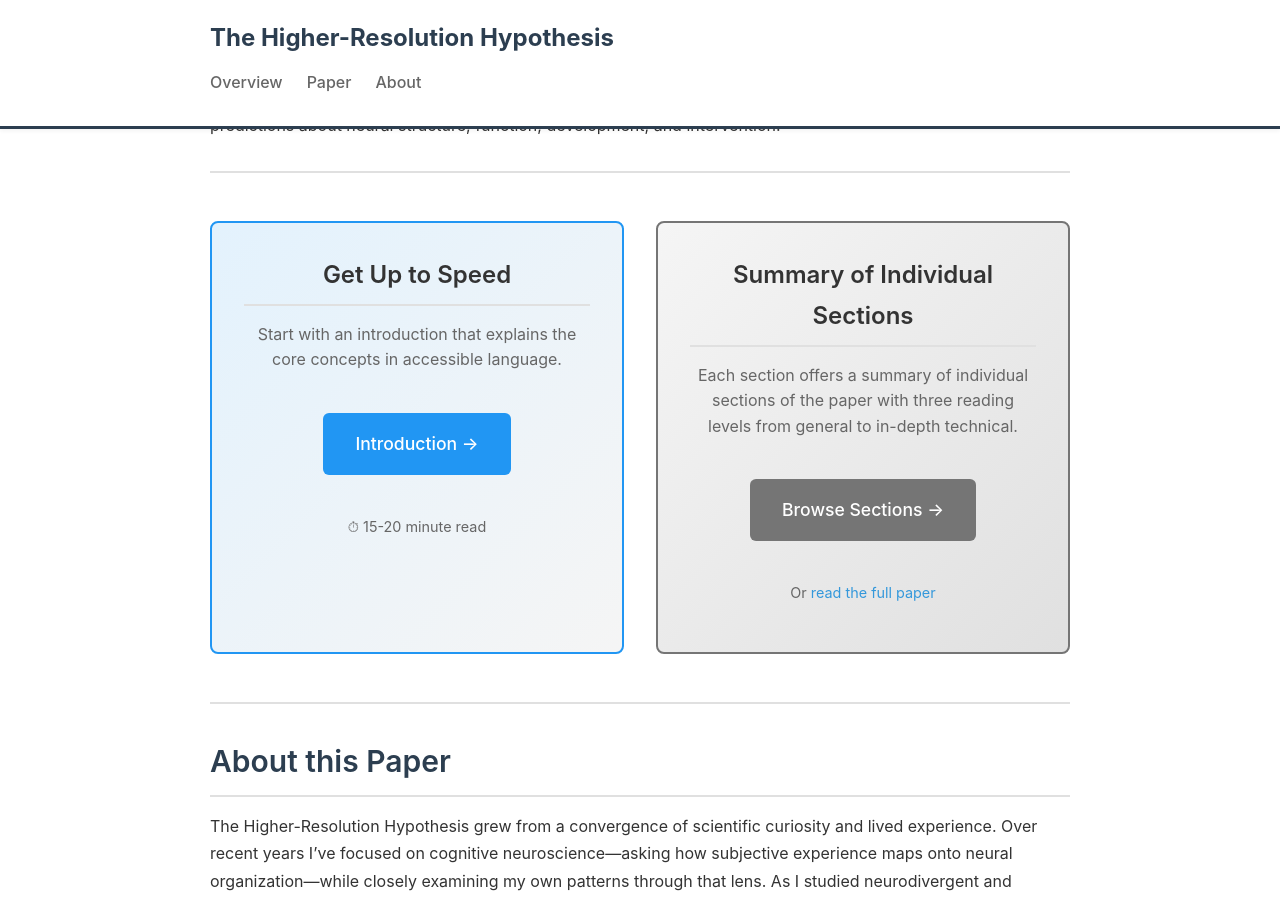
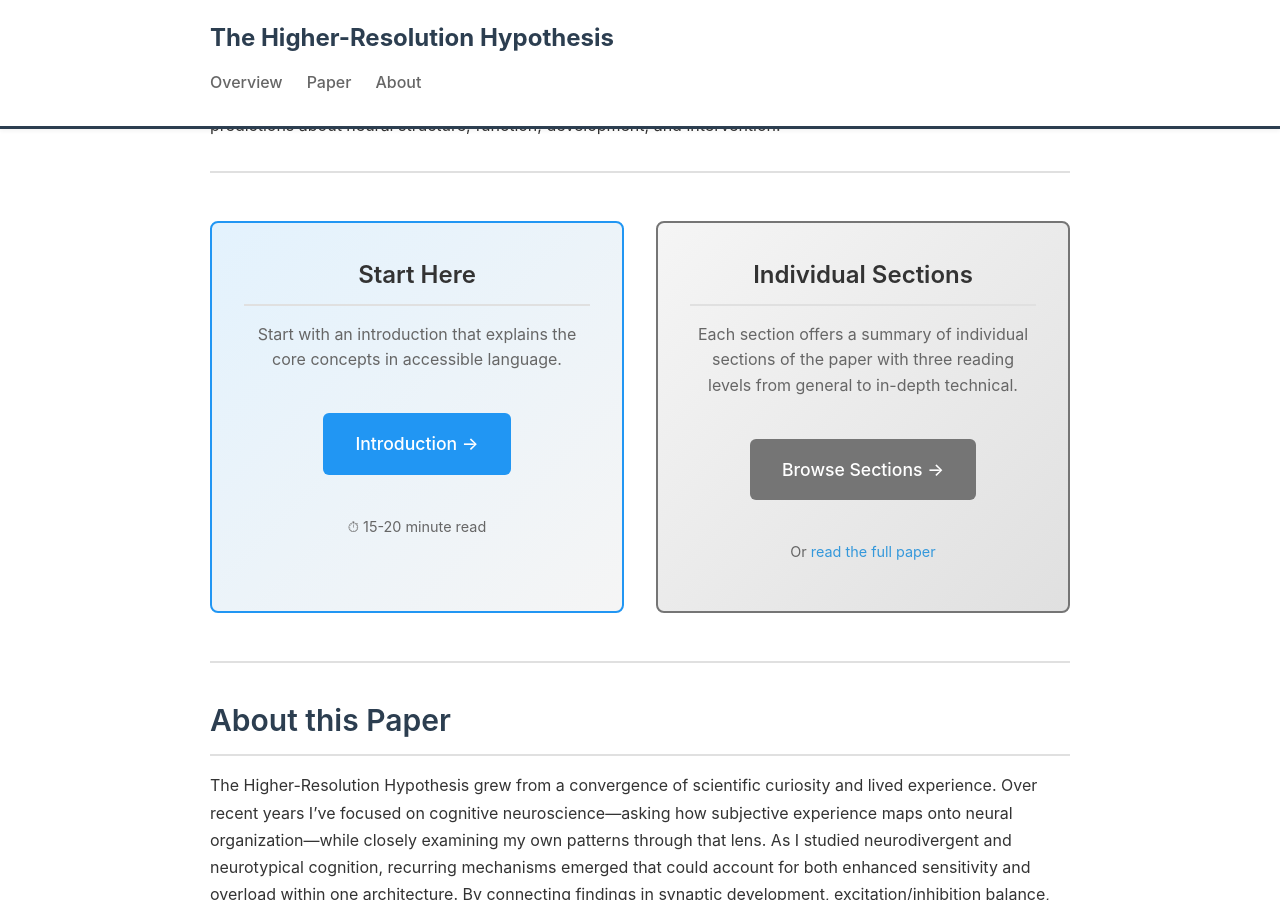
Before and after one commit to thiagosindra/higher-resolution-hypothesis, a Jekyll site: the page built from docs/index.md, in a window 1280 px wide and 900 px high, scrolled down 1043 px. Built offline with Jekyll 4.4.1, drawn with Linux system fonts in a browser that asks for light colours.

Commit message:
Updated intro boxes

```diff
--- a/docs/index.md
+++ b/docs/index.md
@@ -29,14 +29,14 @@ By explaining how these levels relate through a single topological framework, th
 
 <div class="two-path-entry">
   <div class="path-card path-intro">
-    <h2>Get Up to Speed</h2>
+    <h2>Start Here</h2>
     <p>Start with an introduction that explains the core concepts in accessible language.</p>
     <a href="./intro/1-the-paradox" class="btn btn-primary btn-large">Introduction →</a>
     <p class="time-estimate">⏱ 15-20 minute read</p>
   </div>
 
   <div class="path-card path-technical">
-    <h2>Summary of Individual Sections</h2>
+    <h2>Individual Sections</h2>
     <p>Each section offers a summary of individual sections of the paper with three reading levels from general to in-depth technical.</p>
     <a href="./gateway" class="btn btn-secondary btn-large">Browse Sections →</a>
     <p class="time-estimate">Or <a href="./hrh-paper">read the full paper</a></p>
```
